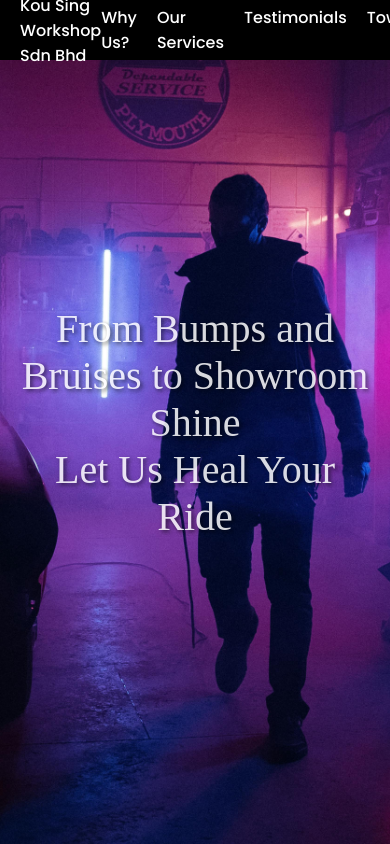
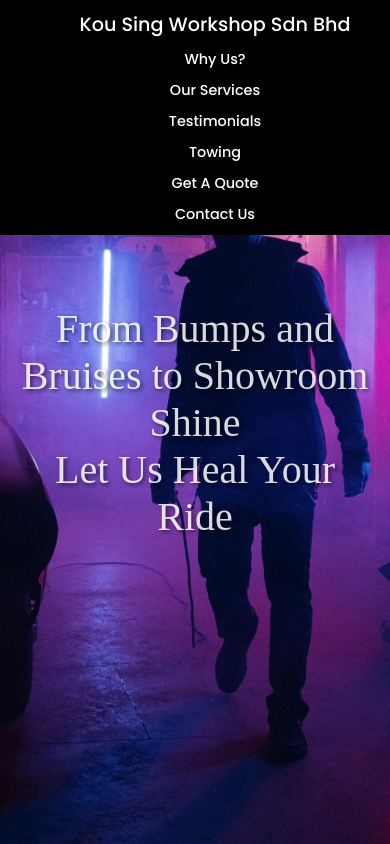
Before and after one commit to juinnsheng/workshop-draft, a React (Vite) app in the folder car-workshop/: page / in a window 390 px wide. Built offline with nearby package versions, Linux system fonts and the light colour scheme; no server answers.

Commit message:
Rebuilt project and updated changes2

```diff
--- a/car-workshop/src/Components/Navbar/Navbar.css
+++ b/car-workshop/src/Components/Navbar/Navbar.css
@@ -50,3 +50,34 @@
   .nav-links a:hover {
     color: #ffcc00;
   }
+
+/* Mobile Styles */
+@media (max-width: 768px) {
+  .header {
+    flex-direction: column; /* Stack elements vertically */
+    height: auto; /* Adjust height to content */
+    padding: 10px 20px;
+  }
+
+  .text {
+    font-size: 1.2rem; /* Slightly larger text for readability */
+    margin-bottom: 10px; /* Add space below the title */
+    text-align: center; /* Center-align the header text */
+  }
+
+  .nav {
+    flex-direction: column; /* Stack the navigation vertically */
+    padding-right: 0;
+    gap: 10px; /* Reduce the gap between elements */
+  }
+
+  .nav-links {
+    flex-direction: column; /* Stack links vertically */
+    gap: 10px; /* Space between links */
+    align-items: center; /* Center-align links */
+  }
+
+  .nav-links a {
+    font-size: 0.9rem; /* Slightly smaller font size */
+  }
+}
```
